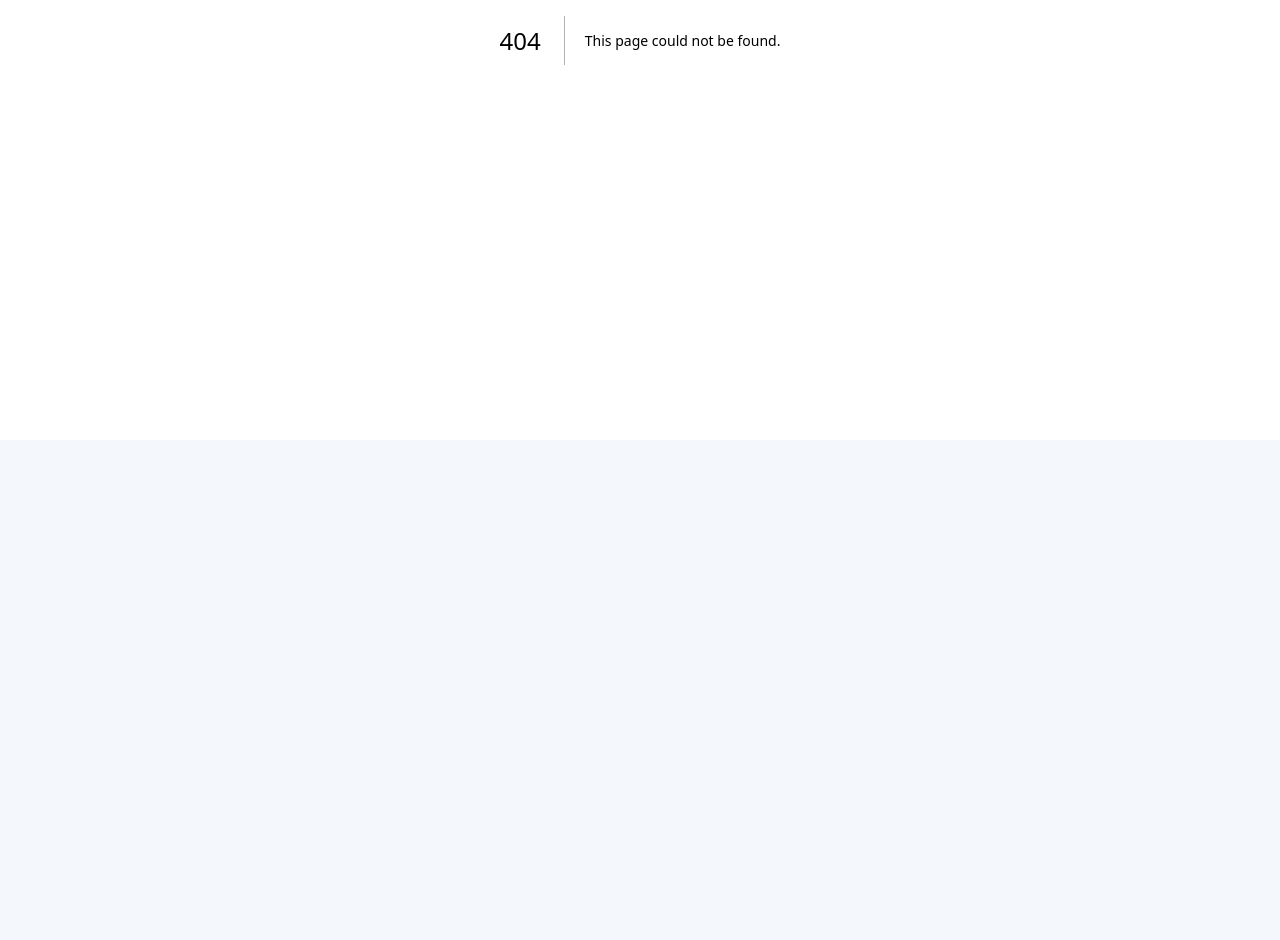
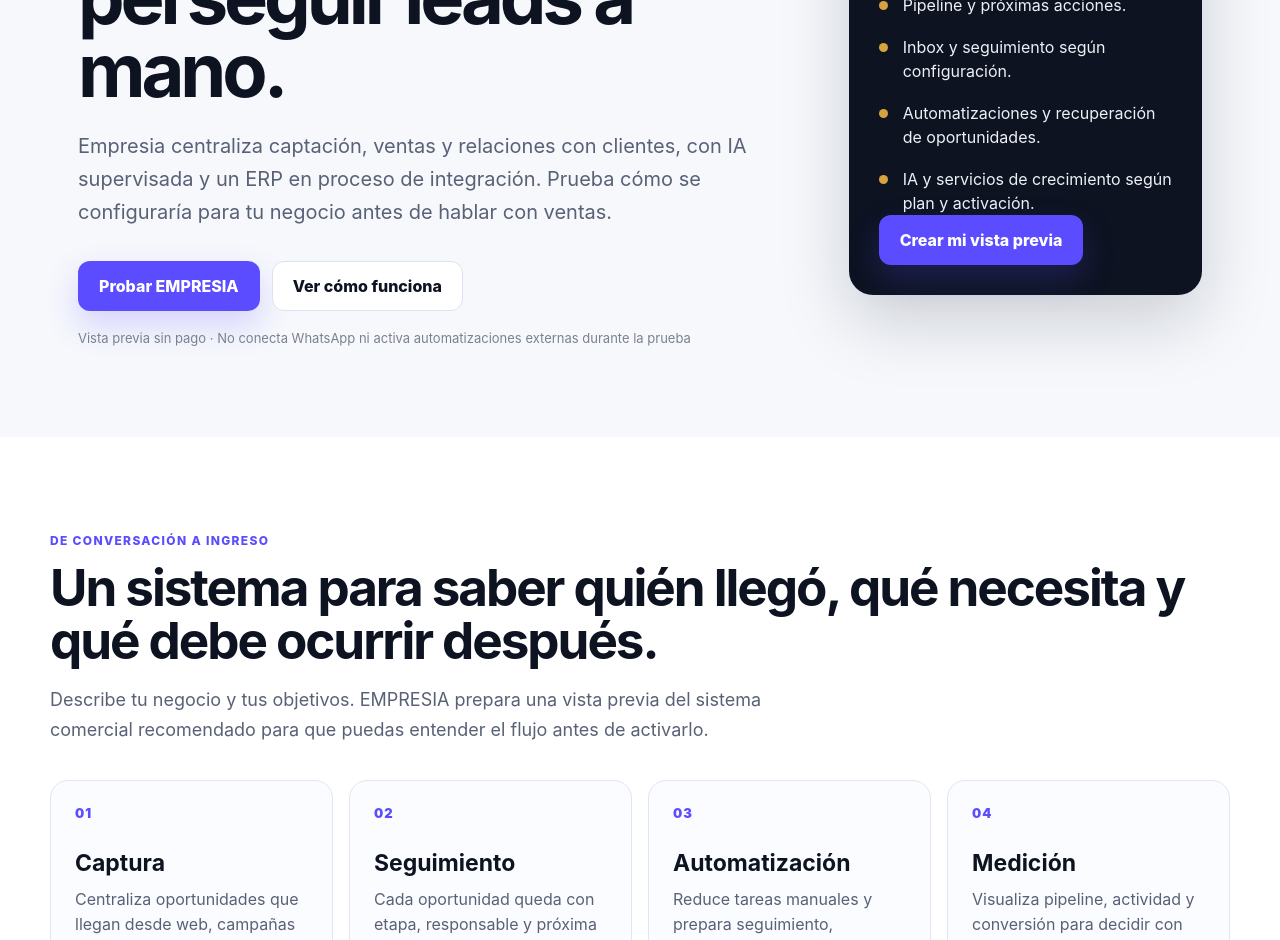
Before and after one commit to angelberiguete-pixel/crm, a Next.js app: page /empresia in a window 1280 px wide. Before the commit this address had no page. Shown: the part 360-1300 px from the top of the page. Before the commit the page ends 800 px from the top, so only its background shows below. Built offline with nearby package versions, Linux system fonts and the light colour scheme.

Commit message:
brand: add official Empresia commercial homepage route

```diff
--- /dev/null
+++ b/app/empresia/page.tsx
@@ -0,0 +1,21 @@
+import type { Metadata } from "next";
+import AurevectorSalesPage from "../aurevector/sales-page";
+
+export const metadata: Metadata = {
+  title: "Empresia | Plataforma de gestión empresarial",
+  description: "Empresia unifica CRM, ARM, automatización e inteligencia artificial. Integración ERP en desarrollo.",
+  openGraph: {
+    title: "Empresia | Software inteligente para empresas",
+    description: "Gestiona clientes, ventas y operaciones desde una sola plataforma empresarial.",
+    type: "website"
+  },
+  twitter: {
+    card: "summary_large_image",
+    title: "Empresia | Plataforma empresarial",
+    description: "CRM, ARM, automatizaciones y evolución hacia ERP unificado."
+  }
+};
+
+export default function EmpresiaPage() {
+  return <AurevectorSalesPage />;
+}
```
